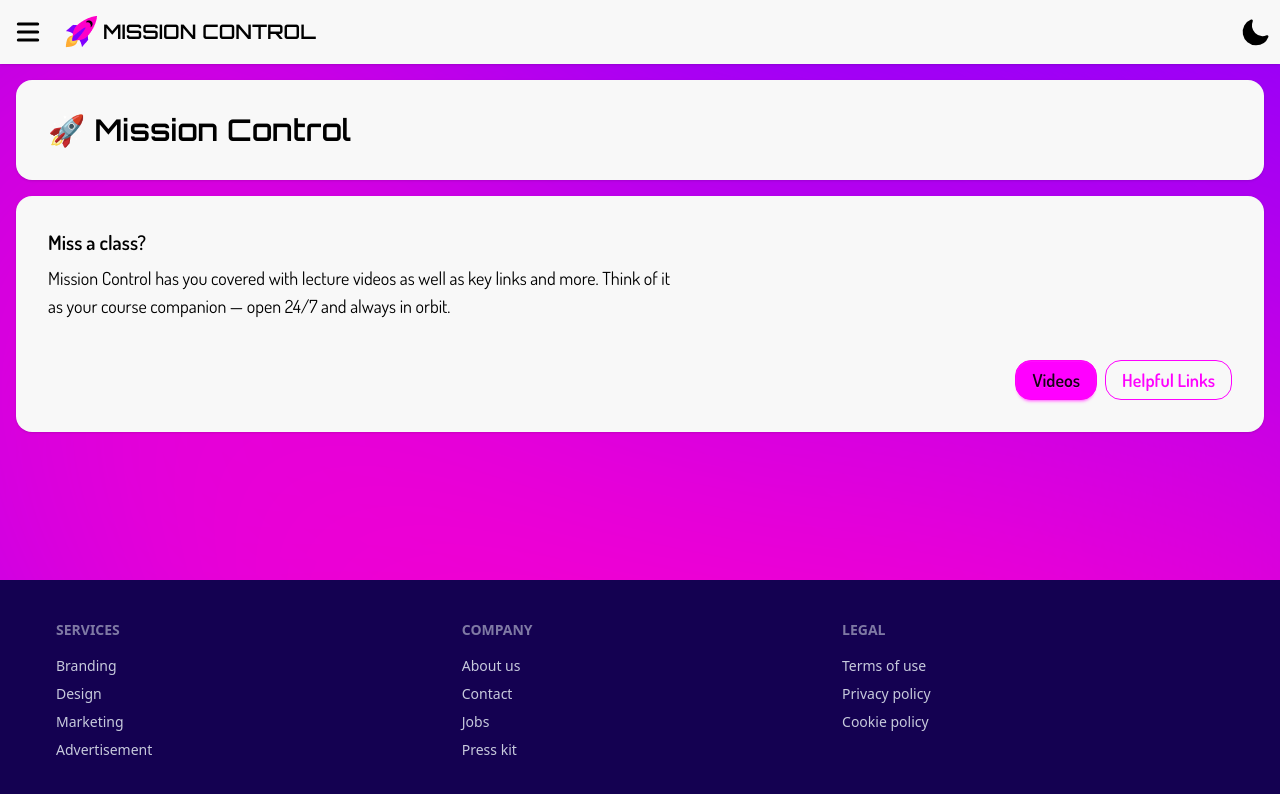
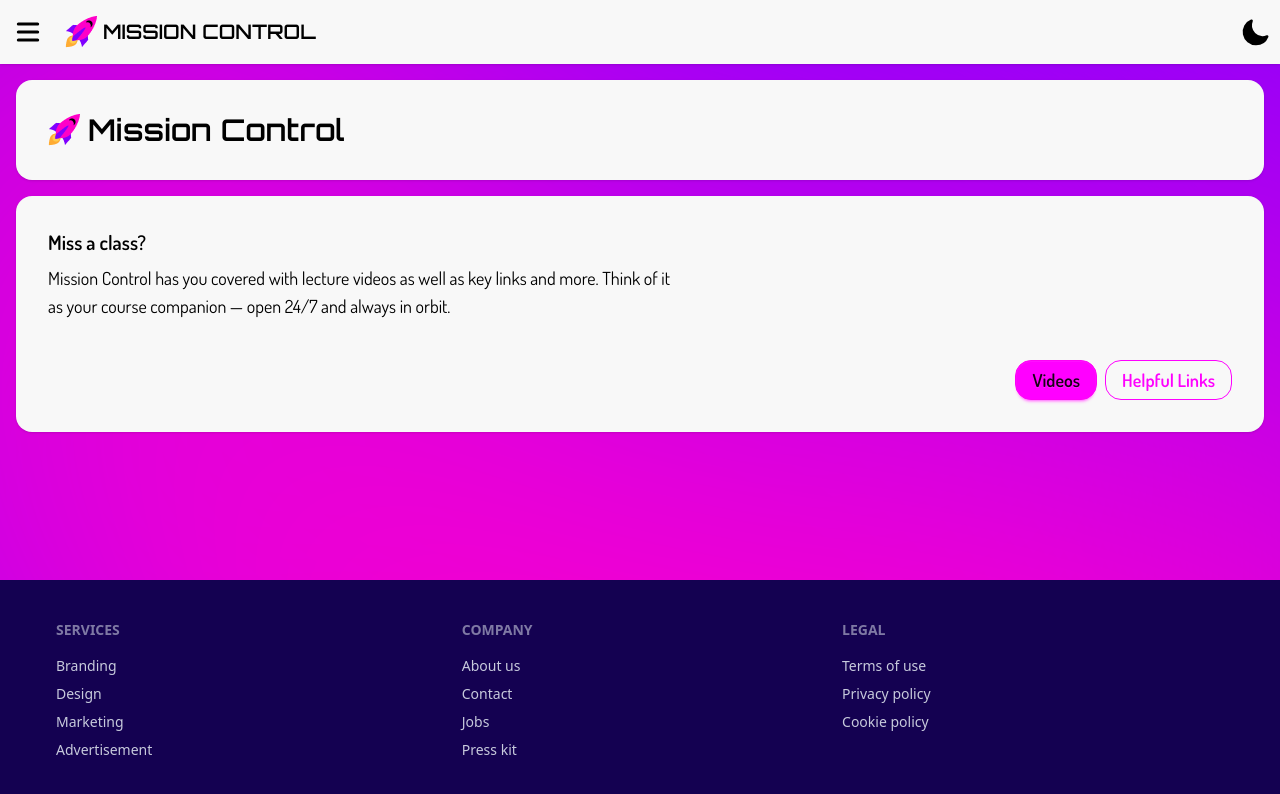
Before and after one commit to narcisolobo/video-site, a Next.js app in the folder next-app/: page / in a window 1280 px wide. Shown: the top 794 px of the page. Built offline with nearby package versions, Linux system fonts and the light colour scheme.

Commit message:
forgot one icon

```diff
--- a/next-app/src/app/components/sections/hero.tsx
+++ b/next-app/src/app/components/sections/hero.tsx
@@ -1,10 +1,19 @@
+import Image from "next/image";
+
 function HeroSection() {
   return (
     <section id="home" className="flex flex-col gap-4">
       <div className="card bg-base-100 card-lg shadow-sm">
         <div className="card-body">
           <h1 className="card-title font-display text-3xl">
-            🚀 Mission Control
+            <Image
+              src="/favicon-32x32.png"
+              width={32}
+              height={32}
+              alt="Blast off!"
+              priority
+            />{" "}
+            Mission Control
           </h1>
         </div>
       </div>
```
